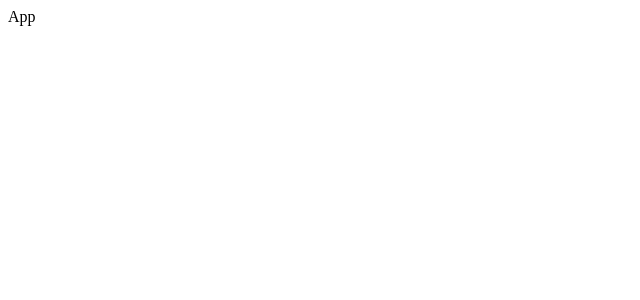
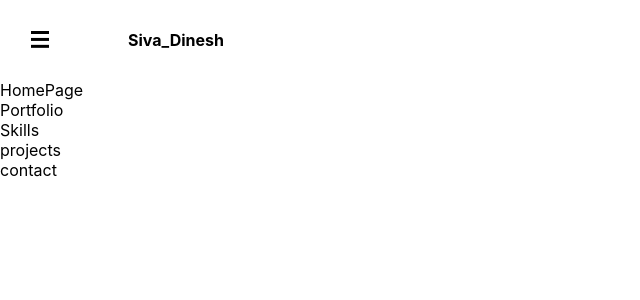
Before and after one commit to kdChary/my-portfolio, a React (Create React App) app: page / in a window 1280 px wide. Shown: the top 300 px of the page, without its empty margins (0-640 px from the left). Built offline with nearby package versions, Linux system fonts and the light colour scheme.

Commit message:
Navigation added for sections

```diff
--- a/src/App.js
+++ b/src/App.js
@@ -1,8 +1,19 @@
 import React from 'react'
+import './App.css'
+import Navbar from './components/navbar'
 
 const App = () => {
   return (
-    <div>App</div>
+    <div>
+      <section>
+        <Navbar />
+      </section>
+      <section id="HomePage">HomePage</section>
+      <section id="About">Portfolio</section>
+      <section id="Skills">Skills</section>
+      <section id="Projects">projects</section>
+      <section id="Contact">contact</section>
+    </div>
   )
 }
 
```
